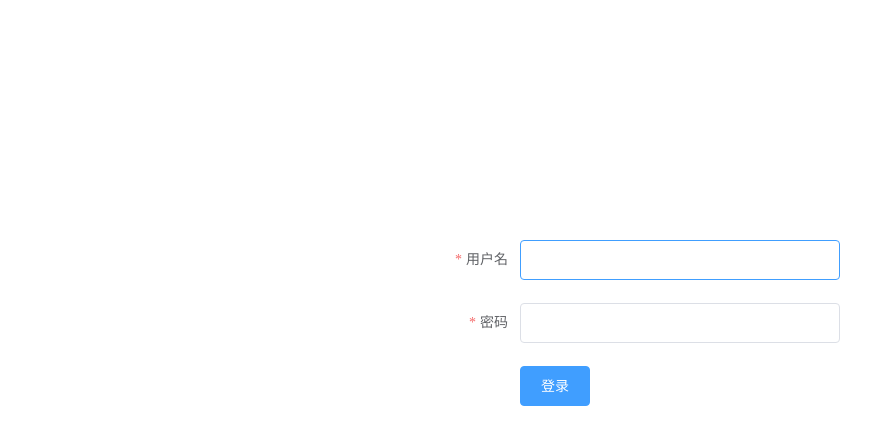
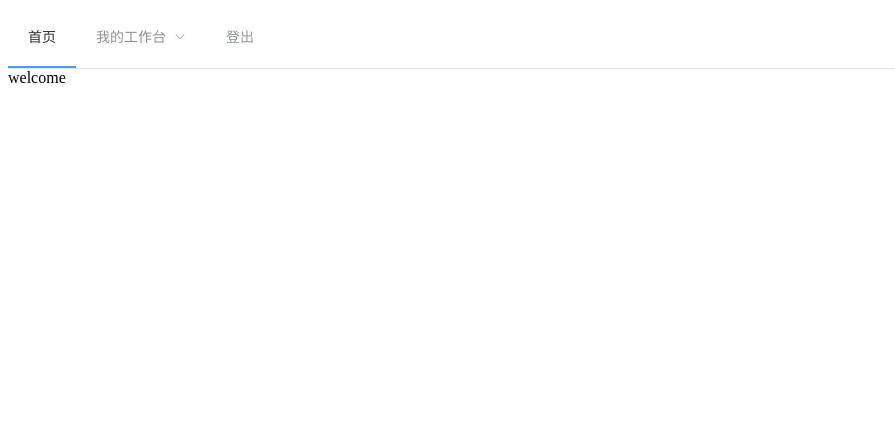
Before and after one commit to jfm11/vue-demo, a Vue app: page /#/ in a window 1280 px wide. Before the commit this address led to /#/login. Shown: the top 444 px of the page, without its empty margins (0-895 px from the left). Built offline with nearby package versions, Linux system fonts and the light colour scheme; sample sign-in values are in the browser's storage.

Commit message:
优化程序目录

```diff
--- a/src/main.js
+++ b/src/main.js
@@ -1,36 +1,12 @@
 import Vue from "vue";
 import App from "./App.vue";
-import router from "./router";
+import router from "@/route/index";
 import store from "@/store/index";
 import ElementUI from "element-ui";
 import "element-ui/lib/theme-chalk/index.css";
-import LoginUtil from "@/plugins/login-util";
 Vue.use(ElementUI);
 
 Vue.config.productionTip = false;
-
-router.beforeEach((to, from, next) => {
-  // console.log(to);
-  if (to.name === "login") {
-    // 登录界面，不用控制
-    next();
-    return;
-  }
-  if (!LoginUtil.isLogin()) {
-    // 还未登录
-    next("/login");
-    return;
-  }
-  if (store.state.menu.menuList.length === 0) {
-    store.dispatch("menu/fetch").then(() => {
-      next();
-    });
-    return;
-  }
-  next();
-  // 已经登录处理
-  return;
-});
 
 new Vue({
   router,
--- /dev/null
+++ b/src/route/index.js
@@ -0,0 +1,57 @@
+import Vue from "vue";
+import Router from "vue-router";
+import Home from "@/views/Home.vue";
+import Login from "@/views/Login.vue";
+import store from "@/store/index";
+import LoginUtil from "@/plugins/login-util";
+
+Vue.use(Router);
+
+const router = new Router({
+  routes: [
+    {
+      path: "/",
+      name: "home",
+      component: Home
+    },
+    {
+      path: "/login",
+      name: "login",
+      component: Login
+    },
+    {
+      path: "/about",
+      name: "about",
+      // route level code-splitting
+      // this generates a separate chunk (about.[hash].js) for this route
+      // which is lazy-loaded when the route is visited.
+      component: () =>
+        import(/* webpackChunkName: "about" */ "@/views/About.vue")
+    }
+  ]
+});
+
+router.beforeEach((to, from, next) => {
+  // console.log(to);
+  if (to.name === "login") {
+    // 登录界面，不用控制
+    next();
+    return;
+  }
+  if (!LoginUtil.isLogin()) {
+    // 还未登录
+    next("/login");
+    return;
+  }
+  if (store.state.menu.menuList.length === 0) {
+    store.dispatch("menu/fetch").then(() => {
+      next();
+    });
+    return;
+  }
+  next();
+  // 已经登录处理
+  return;
+});
+
+export default router;
--- a/src/store/modules/menu.js
+++ b/src/store/modules/menu.js
@@ -13,12 +13,16 @@ export default {
     setMenuList: (state, menuList) => {
       state.menuList = menuList;
     },
-    cleanMenuList: state => {
+    setCurMenu: (state, curMenu) => {
+      state.curMenu = curMenu;
+    },
+    clean: state => {
       state.menuList = [];
+      state.curMenu = "/";
     }
   },
   actions: {
-    fetch: ({ commit }) => {
+    fetch: async ({ commit }) => {
       const data = [
         {
           index: "/home",
@@ -30,8 +34,7 @@ export default {
           children: [{ index: "/mock-client", name: "模拟客户端" }]
         }
       ];
-      setTimeout(() => {
-        console.log("dd");
+      await setTimeout(() => {
         commit("setMenuList", data);
       }, 1000);
     }
```
